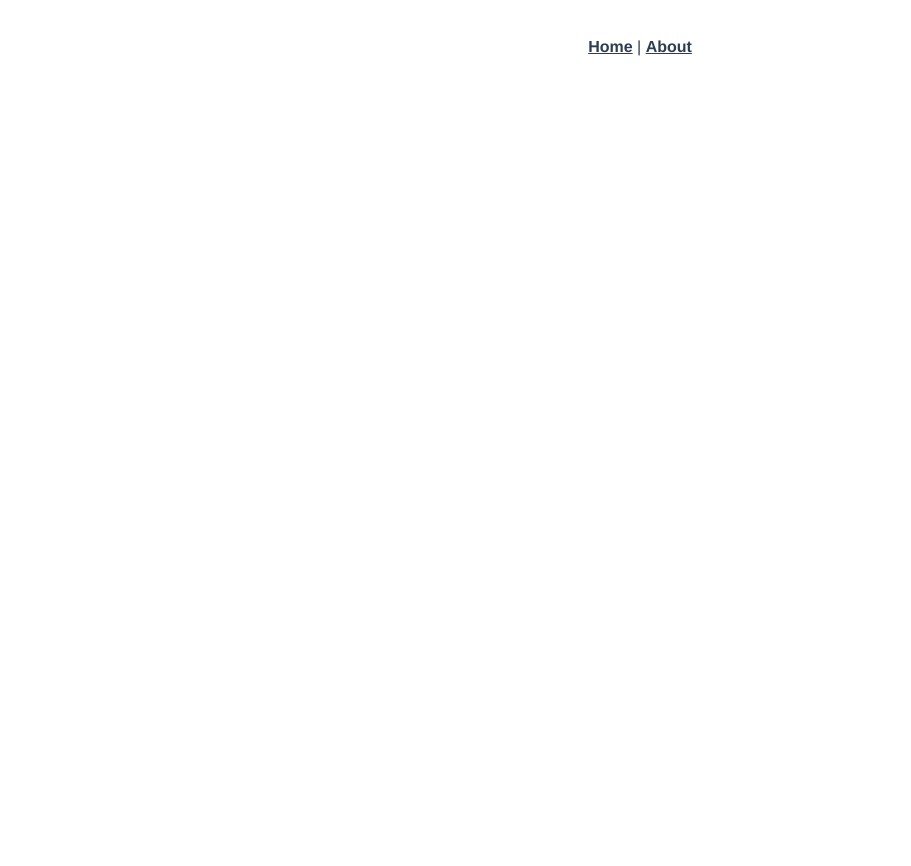
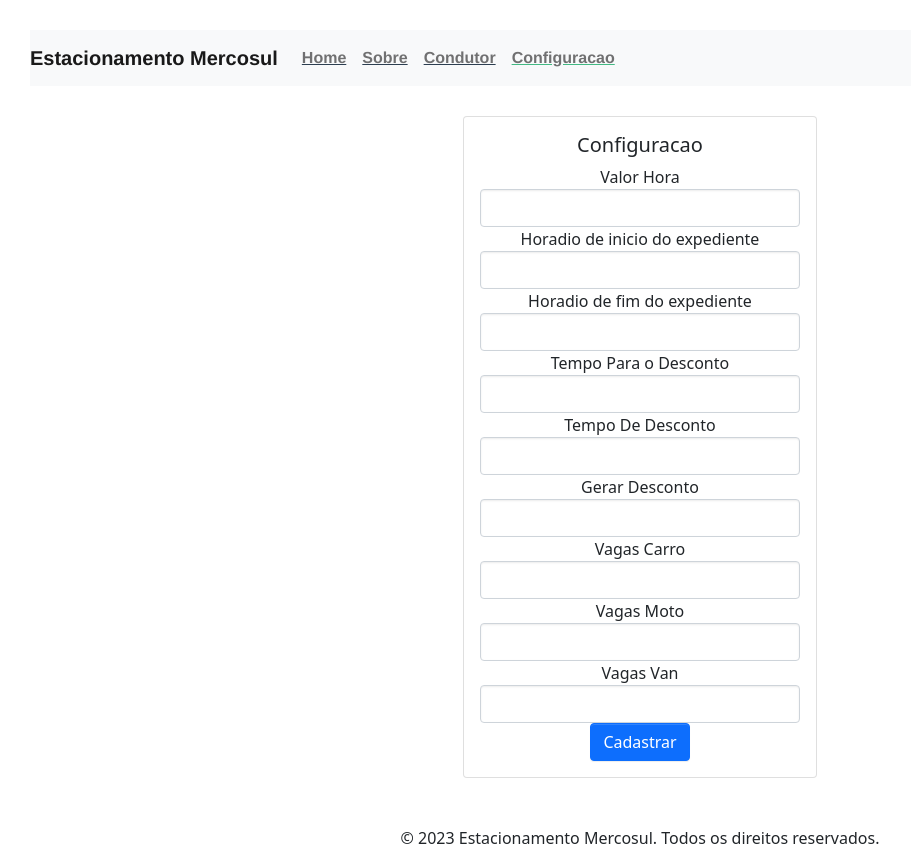
Before and after one commit to NicolasAoyama/Estacionamento-client, a Vue app: page /configuracao in a window 1280 px wide. Before the commit this address had no page. Shown: the whole page, without its empty margins (0-911 px from the left). Before the commit the page ends 800 px from the top, so only its background shows below. Built offline with nearby package versions, Linux system fonts and the light colour scheme.

Commit message:
Fazendo as vues

```diff
--- a/package.json
+++ b/package.json
@@ -8,6 +8,7 @@
   },
   "dependencies": {
     "axios": "^1.4.0",
+    "bootstrap": "^5.3.0",
     "core-js": "^3.8.3",
     "vue": "^3.2.13",
     "vue-router": "^4.0.3"
--- a/src/App.vue
+++ b/src/App.vue
@@ -1,12 +1,43 @@
 <template>
   <nav>
-    <router-link to="/">Home</router-link> |
-    <router-link to="/about">About</router-link>
+    <header>
+      <nav class="navbar navbar-expand-lg navbar-light bg-light">
+        <a class="navbar-brand" href="#">Estacionamento Mercosul</a>
+        <button class="navbar-toggler" type="button" data-toggle="collapse" data-target="#navbarNav" aria-controls="navbarNav" aria-expanded="false" aria-label="Toggle navigation">
+          <span class="navbar-toggler-icon"></span>
+        </button>
+        <div class="collapse navbar-collapse" id="navbarNav">
+          <ul class="navbar-nav">
+            <li class="nav-item">
+              <router-link to="/"><a class="nav-link" href="#">Home</a></router-link>
+            </li>
+            <li class="nav-item">
+              <router-link to="/about"><a class="nav-link" href="#">Sobre</a></router-link>
+            </li>
+            <li class="nav-item">
+              <router-link to="/condutor"><a class="nav-link" href="#">Condutor</a></router-link>
+            </li>
+
+            <li class="nav-item">
+              <router-link to="/configuracao"><a class="nav-link" href="#">Configuracao</a></router-link>
+            </li>
+          </ul>
+        </div>
+      </nav>
+    </header>
   </nav>
   <router-view/>
 </template>
 
 <style lang="scss">
+// Variable overrides first
+$primary: #900;
+$enable-shadows: true;
+$prefix: "mo-";
+
+// Then import Bootstrap
+@import "../node_modules/bootstrap/scss/bootstrap";
+
 #app {
   font-family: Avenir, Helvetica, Arial, sans-serif;
   -webkit-font-smoothing: antialiased;
--- a/src/router/index.ts
+++ b/src/router/index.ts
@@ -14,6 +14,16 @@ const routes: Array<RouteRecordRaw> = [
     // this generates a separate chunk (about.[hash].js) for this route
     // which is lazy-loaded when the route is visited.
     component: () => import(/* webpackChunkName: "about" */ '../views/AboutView.vue')
+  },
+  {
+    path: '/condutor',
+    name: 'condutor',
+    component: () => import(/* webpackChunkName: "about" */ '../views/Condutor.vue')
+  },
+  {
+    path: '/configuracao',
+    name: 'configuracao',
+    component: () => import(/* webpackChunkName: "about" */ '../views/Configuracao.vue')
   }
 ]
 
--- a/src/views/AboutView.vue
+++ b/src/views/AboutView.vue
@@ -1,5 +1,3 @@
 <template>
-  <div class="about">
-    <h1>This is an about page</h1>
-  </div>
+AAIIIIIII MESSIIII
 </template>
--- /dev/null
+++ b/src/views/Condutor.vue
@@ -0,0 +1,51 @@
+<template>
+    <head>
+      <meta charset="UTF-8">
+      <meta name="viewport" content="width=device-width, initial-scale=1.0">
+      <title>Estacionamento Mercosul</title>
+      <link rel="stylesheet" href="https://stackpath.bootstrapcdn.com/bootstrap/5.0.0-alpha1/css/bootstrap.min.css">
+    </head>
+    <body>
+      <div class="container">
+
+
+        <div class="row">
+          <div class="col-lg-4"></div>
+          <div class="col-lg-4">
+            <div class="card">
+              <div class="card-body">
+                <h5 class="card-title">Condutor</h5>
+                <form>
+                  <div class="form-group">
+                    <label for="nome">Nome</label>
+                    <input type="text" class="form-control" id="nome">
+                  </div>
+                  <div class="form-group">
+                    <label for="placa">CPF</label>
+                    <input type="text" class="form-control" id="placa">
+                  </div>
+                  <button type="submit" class="btn btn-primary">Cadastrar</button>
+                </form>
+              </div>
+            </div>
+          </div>
+        </div>
+
+        <footer class="mt-5">
+          <p>&copy; 2023 Estacionamento Mercosul. Todos os direitos reservados.</p>
+        </footer>
+      </div>
+    </body>
+    </template>
+
+    <script lang="ts">
+    import { defineComponent } from 'vue';
+    import HelloWorld from '@/components/HelloWorld.vue'; // @ is an alias to /src
+
+    export default defineComponent({
+      name: 'HomeView',
+      components: {
+        HelloWorld,
+      },
+    });
+    </script>
--- /dev/null
+++ b/src/views/Configuracao.vue
@@ -0,0 +1,79 @@
+<template>
+    <head>
+      <meta charset="UTF-8">
+      <meta name="viewport" content="width=device-width, initial-scale=1.0">
+      <title>Estacionamento Mercosul</title>
+      <link rel="stylesheet" href="https://stackpath.bootstrapcdn.com/bootstrap/5.0.0-alpha1/css/bootstrap.min.css">
+    </head>
+    <body>
+      <div class="container">
+
+
+        <div class="row">
+          <div class="col-lg-4"></div>
+          <div class="col-lg-4">
+            <div class="card">
+              <div class="card-body">
+                <h5 class="card-title">Configuracao</h5>
+                <form>
+                  <div class="form-group">
+                    <label for="nome">Valor Hora</label>
+                    <input type="text" class="form-control" id="nome">
+                  </div>
+                  <div class="form-group">
+                    <label for="placa">Horadio de inicio do expediente</label>
+                    <input type="text" class="form-control" id="placa">
+                  </div>
+                  <div class="form-group">
+                    <label for="placa">Horadio de fim do expediente</label>
+                    <input type="text" class="form-control" id="placa">
+                  </div>
+                  <div class="form-group">
+                    <label for="placa">Tempo Para o Desconto</label>
+                    <input type="text" class="form-control" id="placa">
+                  </div>
+                  <div class="form-group">
+                    <label for="placa">Tempo De Desconto</label>
+                    <input type="text" class="form-control" id="placa">
+                  </div>
+                  <div class="form-group">
+                    <label for="placa">Gerar Desconto</label>
+                    <input type="text" class="form-control" id="placa">
+                  </div>
+                  <div class="form-group">
+                    <label for="placa">Vagas Carro</label>
+                    <input type="text" class="form-control" id="placa">
+                  </div>
+                  <div class="form-group">
+                    <label for="placa">Vagas Moto</label>
+                    <input type="text" class="form-control" id="placa">
+                  </div>
+                  <div class="form-group">
+                    <label for="placa">Vagas Van</label>
+                    <input type="text" class="form-control" id="placa">
+                  </div>
+                  <button type="submit" class="btn btn-primary">Cadastrar</button>
+                </form>
+              </div>
+            </div>
+          </div>
+        </div>
+
+        <footer class="mt-5">
+          <p>&copy; 2023 Estacionamento Mercosul. Todos os direitos reservados.</p>
+        </footer>
+      </div>
+    </body>
+    </template>
+
+    <script lang="ts">
+    import { defineComponent } from 'vue';
+    import HelloWorld from '@/components/HelloWorld.vue'; // @ is an alias to /src
+
+    export default defineComponent({
+      name: 'HomeView',
+      components: {
+        HelloWorld,
+      },
+    });
+    </script>
--- a/src/views/HomeView.vue
+++ b/src/views/HomeView.vue
@@ -1,18 +1,43 @@
 <template>
-  <div class="home">
-    <img alt="Vue logo" src="../assets/logo.png">
-    <HelloWorld msg="Welcome to Your Vue.js + TypeScript App"/>
+<head>
+  <meta charset="UTF-8">
+  <meta name="viewport" content="width=device-width, initial-scale=1.0">
+  <title>Estacionamento Mercosul</title>
+  <link rel="stylesheet" href="https://stackpath.bootstrapcdn.com/bootstrap/5.0.0-alpha1/css/bootstrap.min.css">
+</head>
+<body>
+  <div class="container">
+
+
+    <div class="row">
+      <div class="col-lg-8">
+        <h1>Bem-vindo ao Estacionamento Mercosul</h1>
+        <p>Este é um exemplo de página responsiva usando o Bootstrap.</p>
+      </div>
+      <div class="col-lg-4">
+        <div class="card">
+          <div class="card-body">
+            <h5 class="card-title">Faça sua reserva</h5>
+            <form>
+              <div class="form-group">
+                <label for="nome">Nome</label>
+                <input type="text" class="form-control" id="nome">
+              </div>
+              <div class="form-group">
+                <label for="placa">Placa do veículo</label>
+                <input type="text" class="form-control" id="placa">
+              </div>
+              <button type="submit" class="btn btn-primary">Reservar</button>
+            </form>
+          </div>
+        </div>
+      </div>
+    </div>
+
+    <footer class="mt-5">
+      <p>&copy; 2023 Estacionamento Mercosul. Todos os direitos reservados.</p>
+    </footer>
   </div>
+
+</body>
 </template>
-
-<script lang="ts">
-import { defineComponent } from 'vue';
-import HelloWorld from '@/components/HelloWorld.vue'; // @ is an alias to /src
-
-export default defineComponent({
-  name: 'HomeView',
-  components: {
-    HelloWorld,
-  },
-});
-</script>
```
Also changed, not shown: src/components/Anuncio.vue (added, +17 -0 lines), src/components/Header.vue (added, +13 -0 lines), 1 other file (tests, documents, lock files or other folders).
